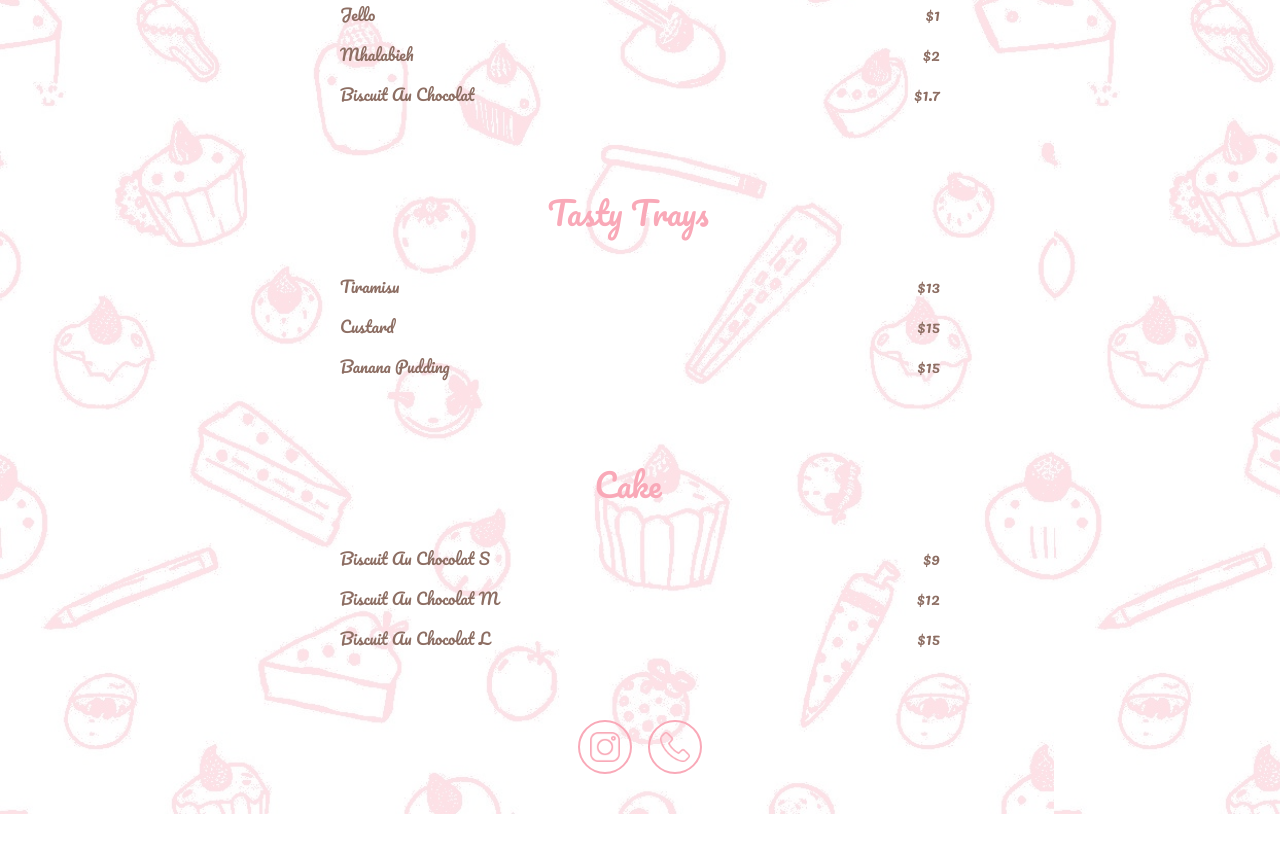
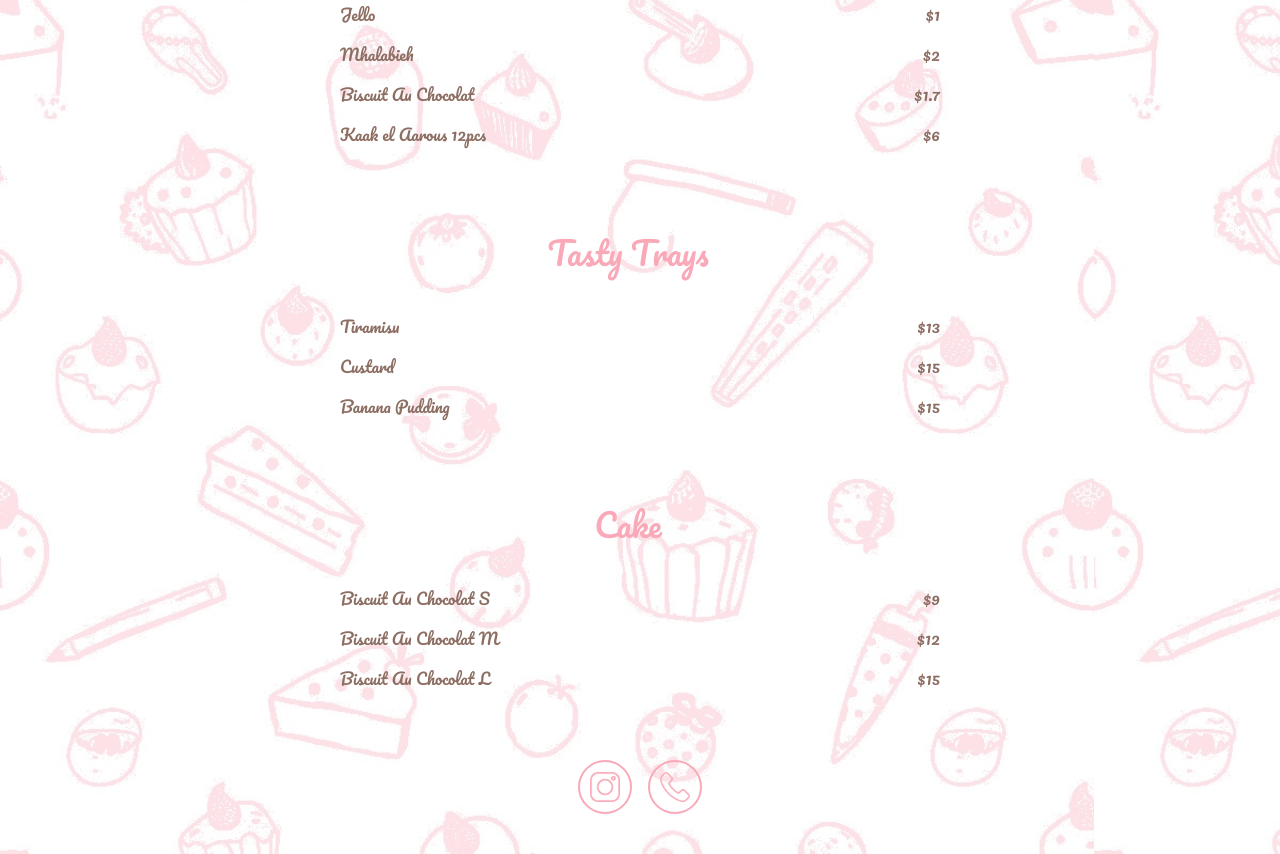
Before and after one commit to eliebn147/sweet-home, a React (Create React App) app: page / in a window 1280 px wide. Shown: the part 1040-1894 px from the top of the page. Before the commit the page ends 1854 px from the top, so only its background shows below. Built offline with nearby package versions, Linux system fonts and the light colour scheme.

Commit message:
Finished the menu

```diff
--- a/src/App.js
+++ b/src/App.js
@@ -38,6 +38,11 @@ function App() {
             name: "Biscuit Au Chocolat",
             description: "",
             price: 1.7,
+          },
+          {
+            name: "Kaak el Aarous 12pcs",
+            description: "",
+            price: 6,
           },
         ],
       },
```
